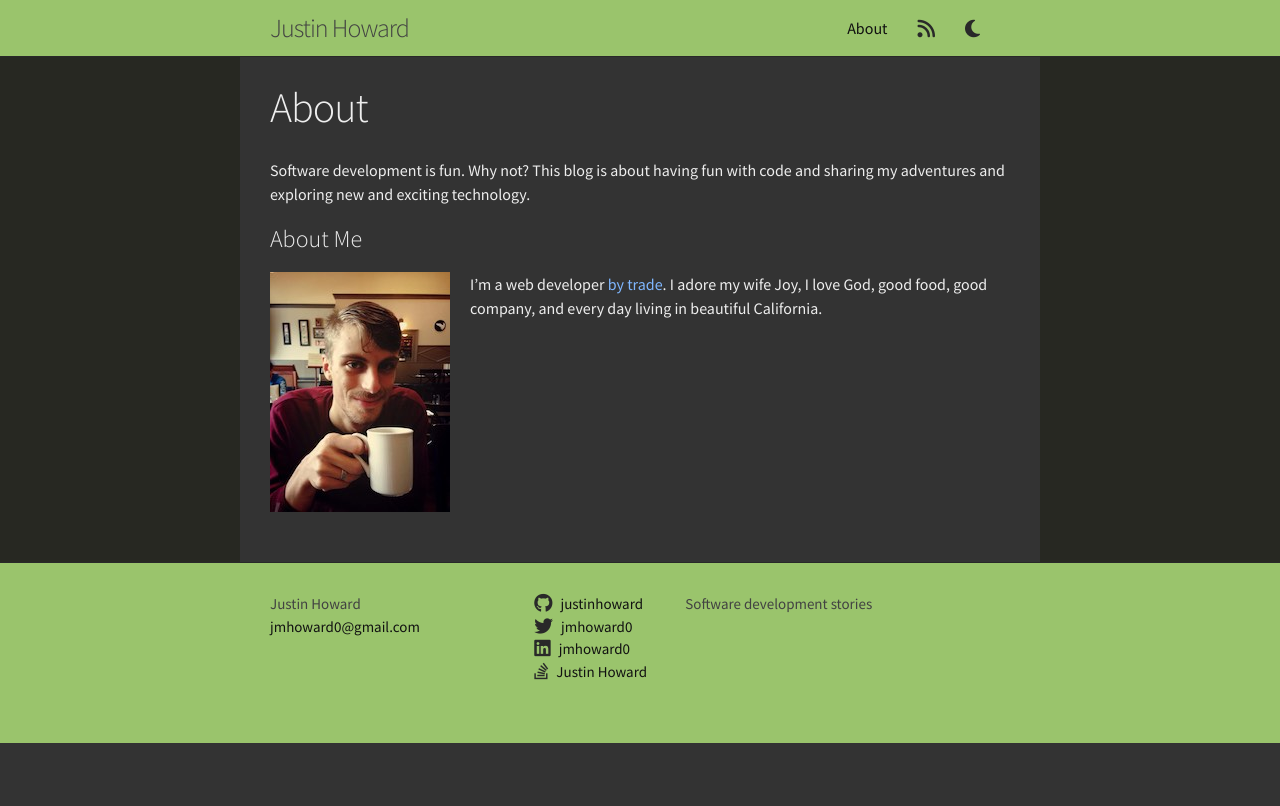
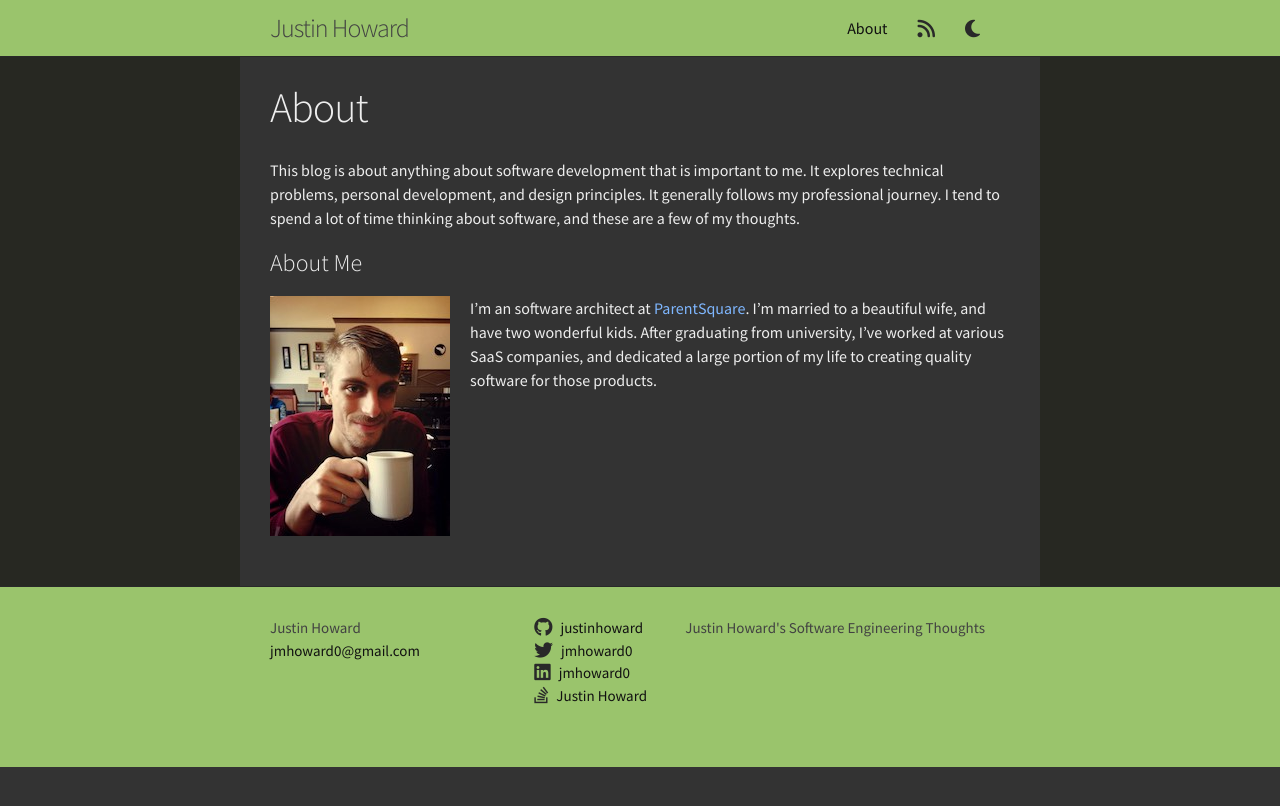
Before and after one commit to justinhoward/justinhoward.github.io, a Jekyll site: the page built from about.md, in a window 1280 px wide. Shown: the top 806 px of the page. Built offline with Jekyll 4.4.1, drawn with Linux system fonts in a browser that asks for light colours; nearby versions of some CDN libraries.

Commit message:
Update about and tagline

```diff
--- a/_config.yml
+++ b/_config.yml
@@ -2,7 +2,7 @@
 title: Justin Howard
 email: jmhoward0@gmail.com
 description: >
-    Software development stories
+    Justin Howard's Software Engineering Thoughts
 baseurl: ""
 url: "http://justinhoward.org"
 twitter_username: jmhoward0
--- a/about.md
+++ b/about.md
@@ -4,15 +4,18 @@ title: About
 permalink: /about/
 ---
 
-Software development is fun. Why not? This blog is about having fun with code
-and sharing my adventures and exploring new and exciting technology.
+This blog is about anything about software development that is important to me.
+It explores technical problems, personal development, and design principles. It
+generally follows my professional journey. I tend to spend a lot of time
+thinking about software, and these are a few of my thoughts.
 
 # About Me
 
 <image src="/images/justin.jpg" alt="Justin Photo" class="float"/>
 
-I'm a web developer [by trade][work]. I adore my wife Joy,
-I love God, good food, good company, and every day living in beautiful
-California.
+I'm an software architect at [ParentSquare][work]. I'm married to a beautiful
+wife, and have two wonderful kids. After graduating from university, I've worked
+at various SaaS companies, and dedicated a large portion of my life to creating
+quality software for those products.
 
 [work]: https://parentsquare.com
```
